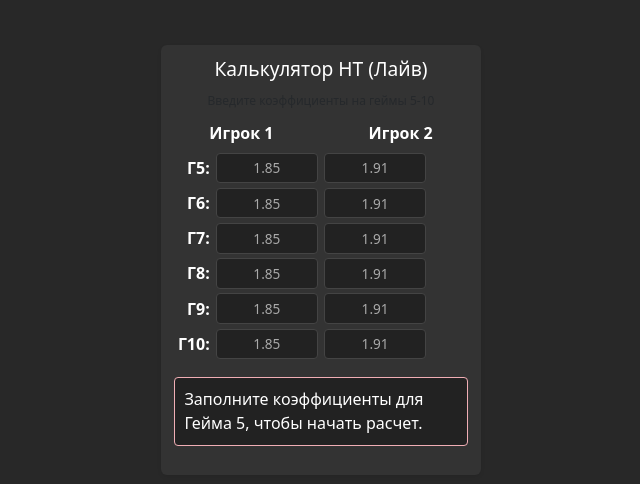
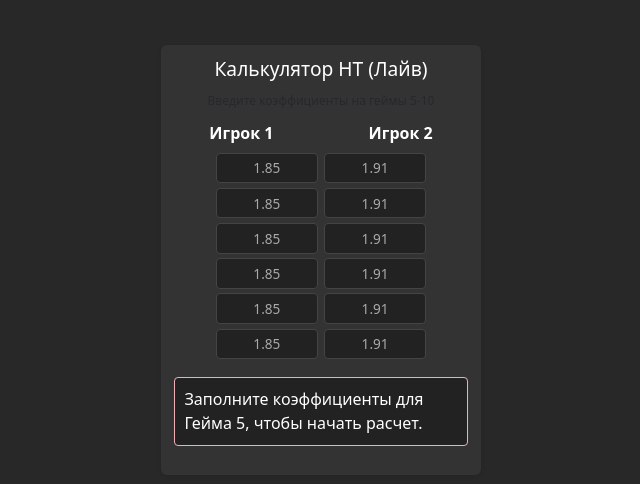
Before and after one commit to IgorEfimof/tennis_4, a plain HTML site: page index.html in a window 1280 px wide. Shown: the part 146-630 px from the top of the page, without its empty margins (319-959 px from the left). Drawn offline with nearby package versions, Linux system fonts and the light colour scheme.

Commit message:
Update index.html

```diff
--- a/index.html
+++ b/index.html
@@ -122,8 +122,7 @@
                 </div>
 
                 <div class="row align-items-center mb-1">
-                    <div class="col-2 text-end fw-bold">Г5:</div>
-                    <div class="col-4">
+                    <div class="col-2 text-end fw-bold"></div> <div class="col-4">
                         <label for="g5P1" class="form-label visually-hidden">Кф. Г5 И1</label>
                         <input id="g5P1" name="g5P1" type="text" class="form-control form-control-sm text-center" maxlength="4" inputmode="decimal" autocomplete="off" placeholder="1.85">
                     </div>
@@ -133,8 +132,7 @@
                     </div>
                 </div>
                 <div class="row align-items-center mb-1">
-                    <div class="col-2 text-end fw-bold">Г6:</div>
-                    <div class="col-4">
+                    <div class="col-2 text-end fw-bold"></div> <div class="col-4">
                         <label for="g6P1" class="form-label visually-hidden">Кф. Г6 И1</label>
                         <input id="g6P1" name="g6P1" type="text" class="form-control form-control-sm text-center" maxlength="4" inputmode="decimal" autocomplete="off" placeholder="1.85">
                     </div>
@@ -144,8 +142,7 @@
                     </div>
                 </div>
                 <div class="row align-items-center mb-1">
-                    <div class="col-2 text-end fw-bold">Г7:</div>
-                    <div class="col-4">
+                    <div class="col-2 text-end fw-bold"></div> <div class="col-4">
                         <label for="g7P1" class="form-label visually-hidden">Кф. Г7 И1</label>
                         <input id="g7P1" name="g7P1" type="text" class="form-control form-control-sm text-center" maxlength="4" inputmode="decimal" autocomplete="off" placeholder="1.85">
                     </div>
@@ -155,8 +152,7 @@
                     </div>
                 </div>
                 <div class="row align-items-center mb-1">
-                    <div class="col-2 text-end fw-bold">Г8:</div>
-                    <div class="col-4">
+                    <div class="col-2 text-end fw-bold"></div> <div class="col-4">
                         <label for="g8P1" class="form-label visually-hidden">Кф. Г8 И1</label>
                         <input id="g8P1" name="g8P1" type="text" class="form-control form-control-sm text-center" maxlength="4" inputmode="decimal" autocomplete="off" placeholder="1.85">
                     </div>
@@ -166,8 +162,7 @@
                     </div>
                 </div>
                 <div class="row align-items-center mb-1">
-                    <div class="col-2 text-end fw-bold">Г9:</div>
-                    <div class="col-4">
+                    <div class="col-2 text-end fw-bold"></div> <div class="col-4">
                         <label for="g9P1" class="form-label visually-hidden">Кф. Г9 И1</label>
                         <input id="g9P1" name="g9P1" type="text" class="form-control form-control-sm text-center" maxlength="4" inputmode="decimal" autocomplete="off" placeholder="1.85">
                     </div>
@@ -177,8 +172,7 @@
                     </div>
                 </div>
                 <div class="row align-items-center mb-1">
-                    <div class="col-2 text-end fw-bold">Г10:</div>
-                    <div class="col-4">
+                    <div class="col-2 text-end fw-bold"></div> <div class="col-4">
                         <label for="g10P1" class="form-label visually-hidden">Кф. Г10 И1</label>
                         <input id="g10P1" name="g10P1" type="text" class="form-control form-control-sm text-center" maxlength="4" inputmode="decimal" autocomplete="off" placeholder="1.85">
                     </div>
@@ -202,7 +196,8 @@
                 <h5 id="overall_winner_spread_analysis" class="text-center text-info"></h5>
 
                 <hr>
-                <h5 id="overall_winner_smallest_decimal" class="text-center text-warning"></h5> </div>
+                <h5 id="overall_winner_smallest_decimal" class="text-center text-warning"></h5>
+            </div>
             <div id="error" class="mt-4 alert alert-danger" style="display: none;"></div>
         </div>
     </div>
```
